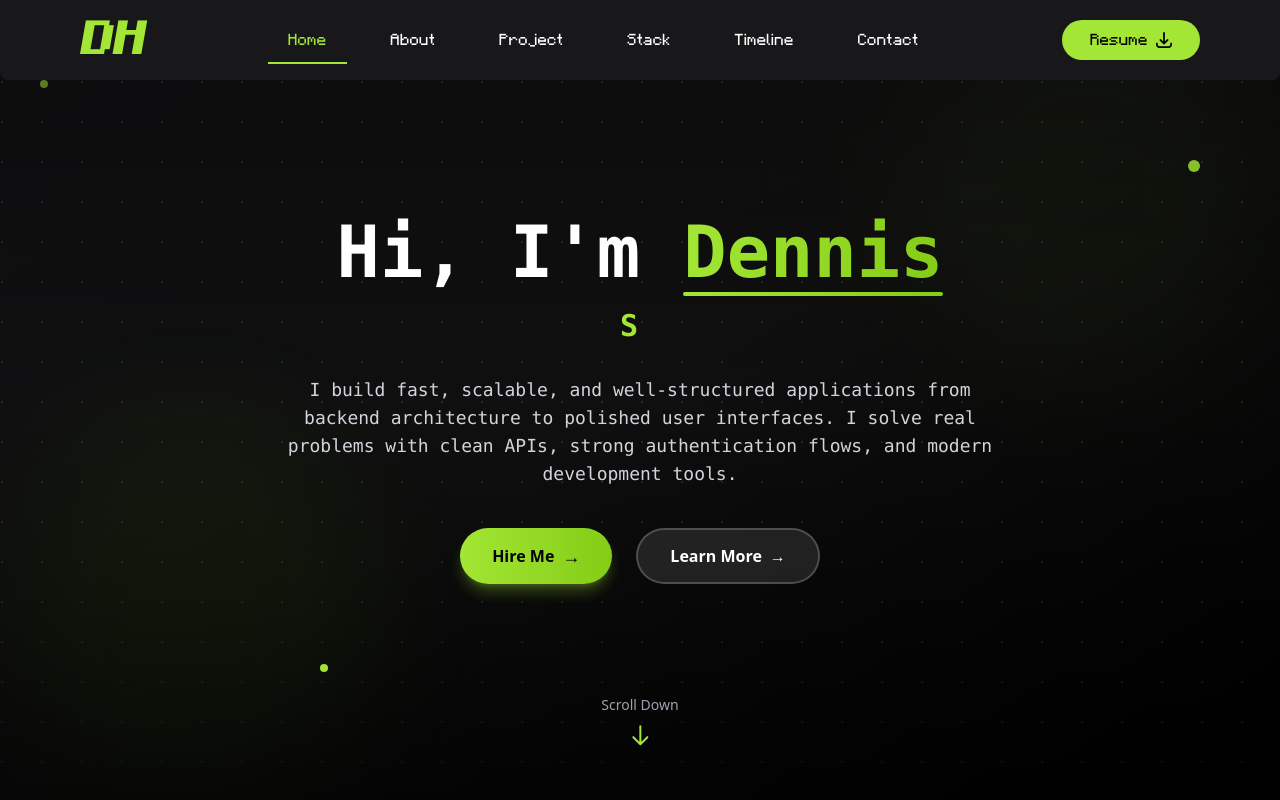
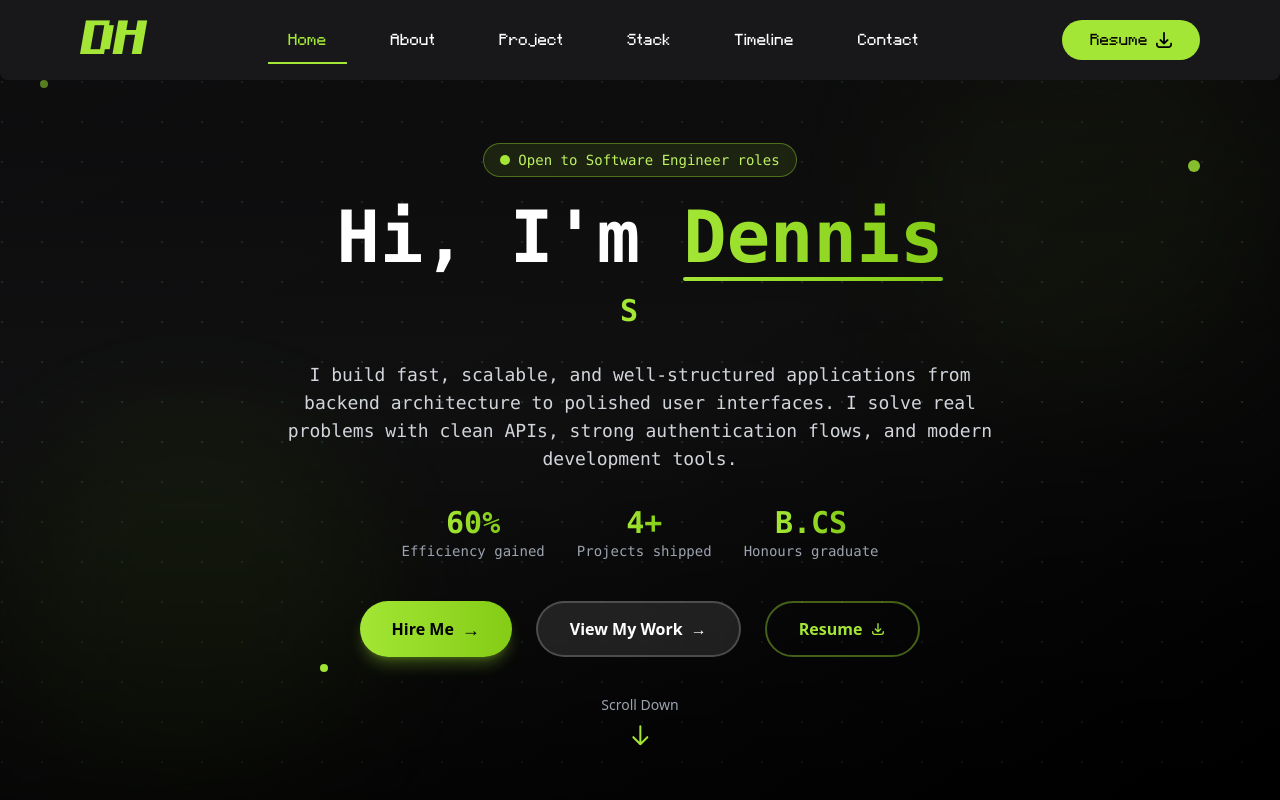
Before and after one commit to dennishuang03-hub/Dennis-Portfolio, a React (Create React App) app: page / in a window 1280 px wide. Shown: the top 800 px of the page. Built offline with nearby package versions, Linux system fonts and the light colour scheme.

Commit message:
Added some button for home page

```diff
--- a/src/components/footer.js
+++ b/src/components/footer.js
@@ -9,7 +9,7 @@ export default function Footer() {
 
           {/* Primary line */}
           <p className="text-sm font-mono">
-            © 2025 · Built by{" "}
+            © 2026 · Built by{" "}
             <span className="text-lime-400 font-semibold">
               Dennis
             </span>{" "}
--- a/src/sections/home.js
+++ b/src/sections/home.js
@@ -41,11 +41,20 @@ export default function Homes() {
             {/* Content */}
             <div className="relative z-10 h-full flex flex-col items-center justify-center text-center px-4 sm:px-6 lg:px-8">
 
-                {/* Greeting with animation */}
+                {/* Availability badge */}
                 <div className={`
-                    transition-all duration-1000 ease-out
+                    mb-6 transition-all duration-1000 ease-out
                     ${hasAnimated ? 'opacity-100 translate-y-0' : 'opacity-0 -translate-y-8'}
                 `}>
+                    <span className="inline-flex items-center gap-2 px-4 py-1.5 rounded-full
+                                     bg-lime-400/10 border border-lime-400/40 backdrop-blur-sm
+                                     text-sm font-mono text-lime-300">
+                        <span className="relative flex h-2.5 w-2.5">
+                            <span className="absolute inline-flex h-full w-full rounded-full bg-lime-400 opacity-75 animate-ping" />
+                            <span className="relative inline-flex h-2.5 w-2.5 rounded-full bg-lime-400" />
+                        </span>
+                        Open to Software Engineer roles
+                    </span>
                 </div>
 
                 {/* Main Heading with staggered animation */}
@@ -79,10 +88,30 @@ export default function Homes() {
                     transition-all duration-1000 ease-out delay-500
                     ${hasAnimated ? 'opacity-100 translate-y-0' : 'opacity-0 -translate-y-8'}
                 `}>
-                    <p className="text-base sm:text-lg text-gray-300 max-w-3xl leading-relaxed mb-10 px-4 font-mono">
+                    <p className="text-base sm:text-lg text-gray-300 max-w-3xl leading-relaxed mb-8 px-4 font-mono">
                         I build fast, scalable, and well-structured applications from backend architecture to polished user interfaces.
                         I solve real problems with clean APIs, strong authentication flows, and modern development tools.
                     </p>
+                </div>
+
+                {/* Quick stats strip */}
+                <div className={`
+                    flex flex-wrap items-center justify-center gap-x-8 gap-y-3 mb-10 font-mono
+                    transition-all duration-1000 ease-out delay-500
+                    ${hasAnimated ? 'opacity-100 translate-y-0' : 'opacity-0 translate-y-4'}
+                `}>
+                    {[
+                        { value: "60%", label: "Efficiency gained" },
+                        { value: "4+", label: "Projects shipped" },
+                        { value: "B.CS", label: "Honours graduate" },
+                    ].map((stat) => (
+                        <div key={stat.label} className="flex flex-col items-center">
+                            <span className="text-2xl sm:text-3xl font-bold bg-gradient-to-r from-lime-400 to-lime-500 bg-clip-text text-transparent">
+                                {stat.value}
+                            </span>
+                            <span className="text-xs sm:text-sm text-gray-400">{stat.label}</span>
+                        </div>
+                    ))}
                 </div>
 
                 {/* CTA Buttons with animation */}
@@ -131,7 +160,7 @@ export default function Homes() {
 
                     <button
                         type="button"
-                        onClick={() => scrollToSection("about")}
+                        onClick={() => scrollToSection("project")}
                         className="
                             group relative
                             px-8 py-3.5 rounded-full
@@ -151,7 +180,7 @@ export default function Homes() {
                         "
                         >
                         <span className="flex items-center gap-2">
-                            Learn More
+                            View My Work
                             <span
                             className="
                                 transition-transform duration-300
@@ -162,6 +191,34 @@ export default function Homes() {
                             </span>
                         </span>
                     </button>
+
+                    {/* RESUME DOWNLOAD */}
+                    <a
+                        href={`${process.env.PUBLIC_URL}/DennisHuang_Resume.pdf`}
+                        download
+                        className="
+                            group relative
+                            px-8 py-3.5 rounded-full
+                            text-base font-semibold text-lime-400
+
+                            border-2 border-lime-400/40
+                            transition-all duration-300
+                            hover:bg-lime-400/10
+                            hover:border-lime-400/70
+                            hover:-translate-y-1
+                            hover:shadow-lg hover:shadow-lime-400/20
+                            active:scale-95
+
+                            focus:outline-none focus:ring-2 focus:ring-lime-400/40 focus:ring-offset-2
+                        "
+                        >
+                        <span className="flex items-center gap-2">
+                            Resume
+                            <svg className="w-4 h-4 transition-transform group-hover:translate-y-0.5" fill="none" stroke="currentColor" viewBox="0 0 24 24">
+                                <path strokeLinecap="round" strokeLinejoin="round" strokeWidth={2} d="M4 16v1a3 3 0 003 3h10a3 3 0 003-3v-1m-4-4l-4 4m0 0l-4-4m4 4V4" />
+                            </svg>
+                        </span>
+                    </a>
                 </div>
 
                 {/* Scroll Indicator */}
--- a/src/sections/project.js
+++ b/src/sections/project.js
@@ -399,6 +399,13 @@ export default function Project() {
                 </div>
             </div>
 
+            {/* Subtitle */}
+            <p className={`text-gray-400 text-lg text-center max-w-2xl mb-12 -mt-4 transition-all duration-700 delay-100 ${
+                hasAnimated ? 'opacity-100 translate-y-0' : 'opacity-0 translate-y-4'
+            }`}>
+                Real systems I've designed, built, and shipped
+            </p>
+
             {/* PROJECT CARDS CONTAINER - Grid Layout */}
             <div className="w-full max-w-7xl">
                 <div className="grid grid-cols-1 md:grid-cols-2 gap-6 lg:gap-8">
```
